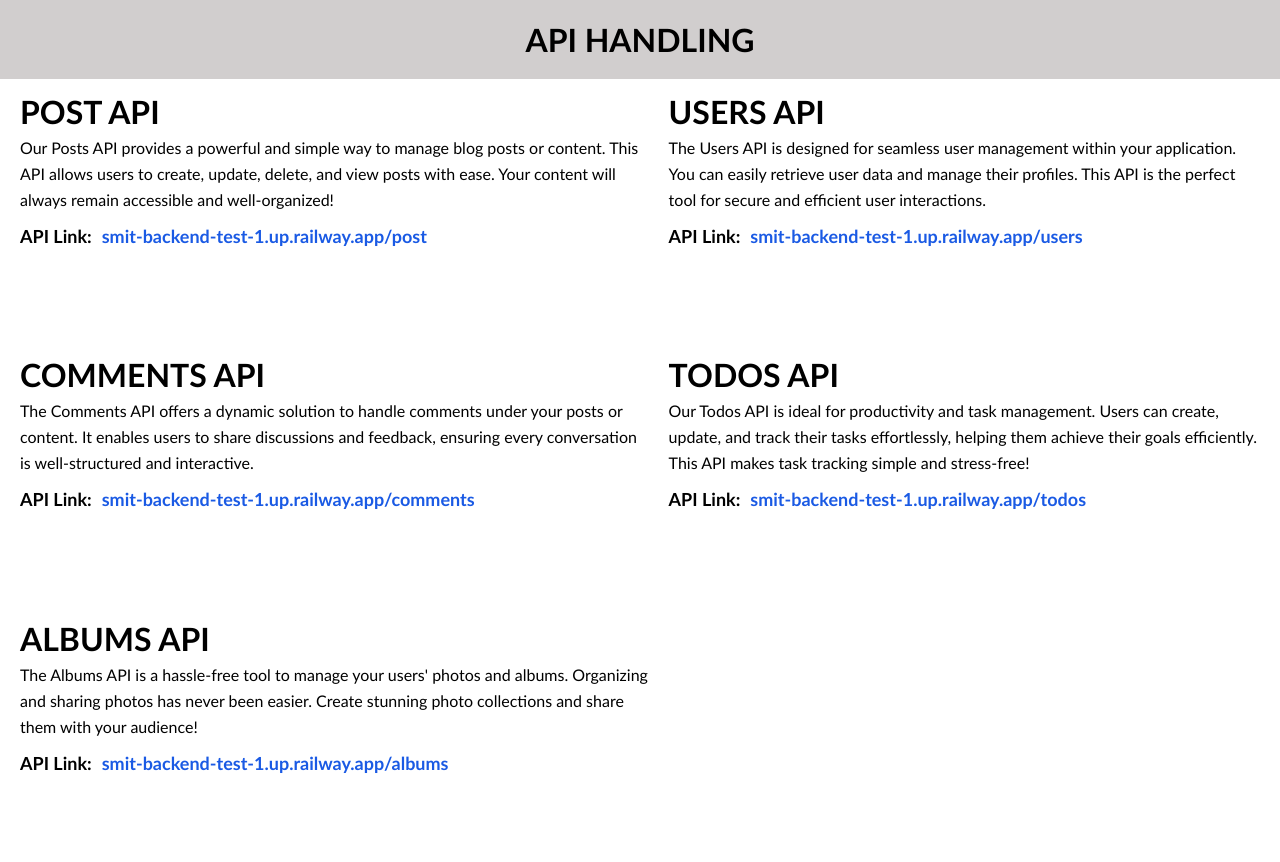
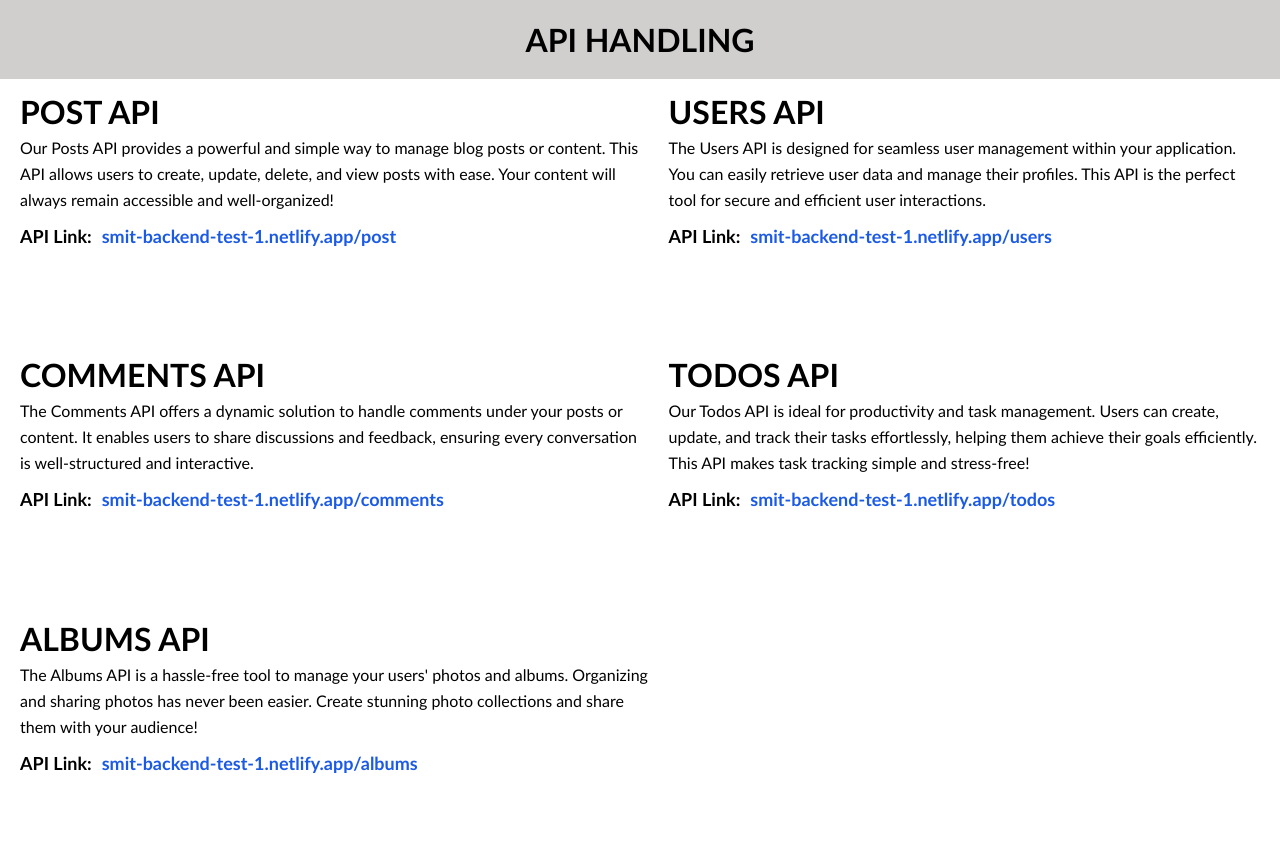
Before and after one commit to muhammadwasikt/smit-backend-test-1, a plain HTML site: page frontend-api/index.html in a window 1280 px wide. Drawn offline with Linux system fonts and the light colour scheme.

Commit message:
frontend

```diff
--- a/frontend-api/index.html
+++ b/frontend-api/index.html
@@ -18,39 +18,39 @@
             <p>Our Posts API provides a powerful and simple way to manage blog posts or content. This API allows users
                 to create, update, delete, and view posts with ease. Your content will always remain accessible and
                 well-organized!</p>
-            <p class="api">API Link:<a href="https://smit-backend-test-1.up.railway.app/post"
-                target='_blank'>smit-backend-test-1.up.railway.app/post</a></p>
+            <p class="api">API Link:<a href="https://smit-backend-test-1.netlify.app/post"
+                target='_blank'>smit-backend-test-1.netlify.app/post</a></p>
         </div>
         <div class="container">
             <h1>USERS API</h1>
             <p>The Users API is designed for seamless user management within your application. You can easily retrieve
                 user data and manage their profiles. This API is the perfect tool for secure and efficient user
                 interactions.</p>
-            <p class="api">API Link:<a href="https://smit-backend-test-1.up.railway.app/users"
-                target='_blank'>smit-backend-test-1.up.railway.app/users</a></p>
+            <p class="api">API Link:<a href="https://smit-backend-test-1.netlify.app/users"
+                target='_blank'>smit-backend-test-1.netlify.app/users</a></p>
         </div>
         <div class="container">
             <h1>COMMENTS API</h1>
             <p>The Comments API offers a dynamic solution to handle comments under your posts or content. It enables
                 users to share discussions and feedback, ensuring every conversation is well-structured and interactive.
             </p>
-            <p class="api">API Link:<a href="https://smit-backend-test-1.up.railway.app/comments"
-                target='_blank'>smit-backend-test-1.up.railway.app/comments</a></p>
+            <p class="api">API Link:<a href="https://smit-backend-test-1.netlify.app/comments"
+                target='_blank'>smit-backend-test-1.netlify.app/comments</a></p>
         </div>
         <div class="container">
             <h1>TODOS API</h1>
             <p>Our Todos API is ideal for productivity and task management. Users can create, update, and track their
                 tasks effortlessly, helping them achieve their goals efficiently. This API makes task tracking simple
                 and stress-free!</p>
-            <p class="api">API Link:<a href="https://smit-backend-test-1.up.railway.app/todos"
-                target='_blank'>smit-backend-test-1.up.railway.app/todos</a></p>
+            <p class="api">API Link:<a href="https://smit-backend-test-1.netlify.app/todos"
+                target='_blank'>smit-backend-test-1.netlify.app/todos</a></p>
         </div>
         <div class="container">
             <h1>ALBUMS API</h1>
             <p>The Albums API is a hassle-free tool to manage your users' photos and albums. Organizing and sharing
                 photos has never been easier. Create stunning photo collections and share them with your audience!</p>
-            <p class="api">API Link:<a href="https://smit-backend-test-1.up.railway.app/albums"
-                target='_blank'>smit-backend-test-1.up.railway.app/albums</a></p>
+            <p class="api">API Link:<a href="https://smit-backend-test-1.netlify.app/albums"
+                target='_blank'>smit-backend-test-1.netlify.app/albums</a></p>
         </div>
     </div>
 </body>
```
